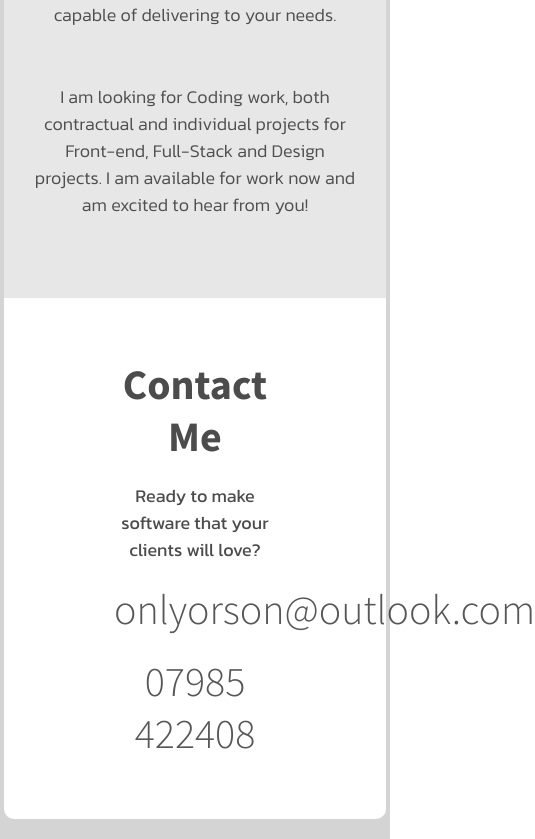
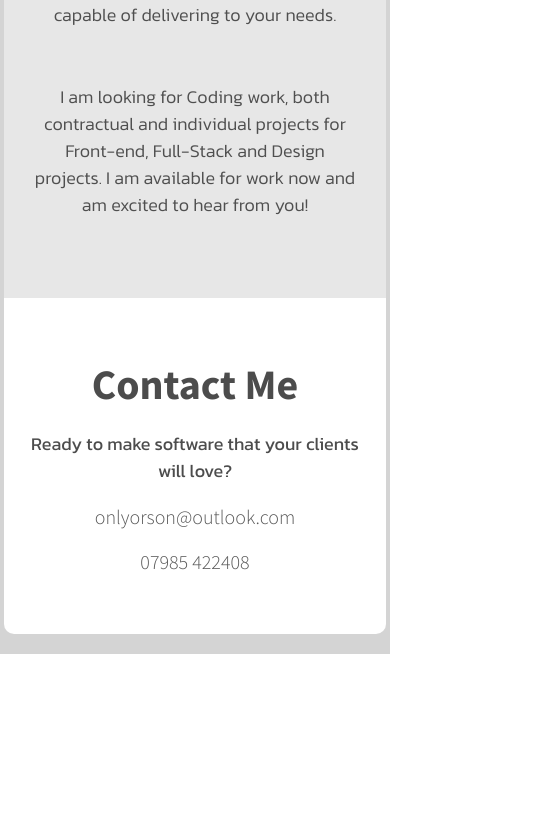
Before and after one commit to David-Orson/Portfolio-2020, a React (Create React App) app: page / in a window 390 px wide. Shown: the part 6337-7176 px from the top of the page, 535 px wide, since content can reach past the window. After the commit the page ends 6991 px from the top, so only its background shows below. Built offline with nearby package versions, Linux system fonts and the light colour scheme; a web font is replaced by a local one.

Commit message:
Contact Responsive

```diff
--- a/src/css/Contact.css
+++ b/src/css/Contact.css
@@ -13,3 +13,13 @@
   text-align: center;
   border-radius: 0px 0px 10px 10px;
 }
+
+@media only screen and (max-width: 683px) {
+  .contact-main {
+    padding: 50px 10px;
+  }
+
+  .contact-tagline {
+    font-size: 20px;
+  }
+}
```
